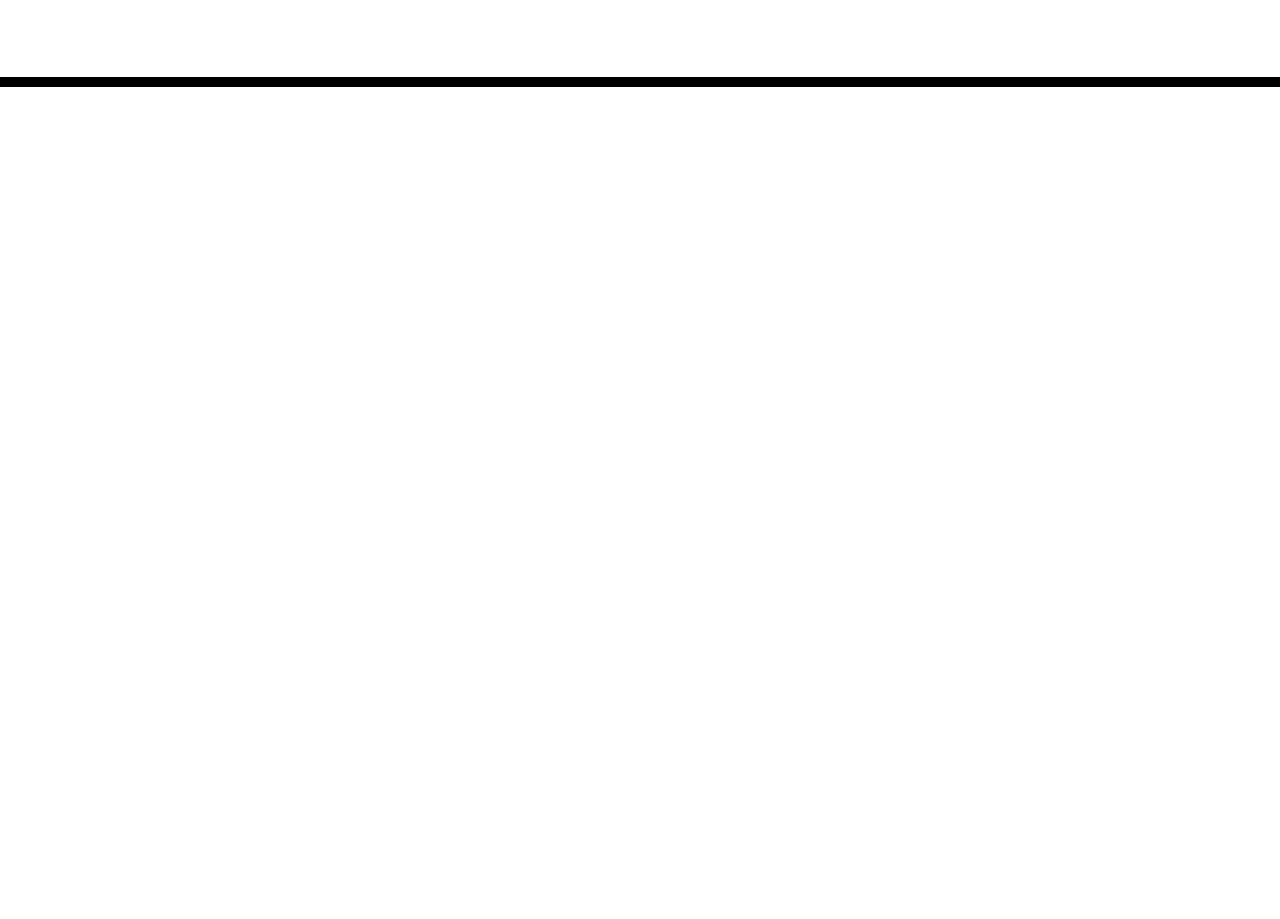
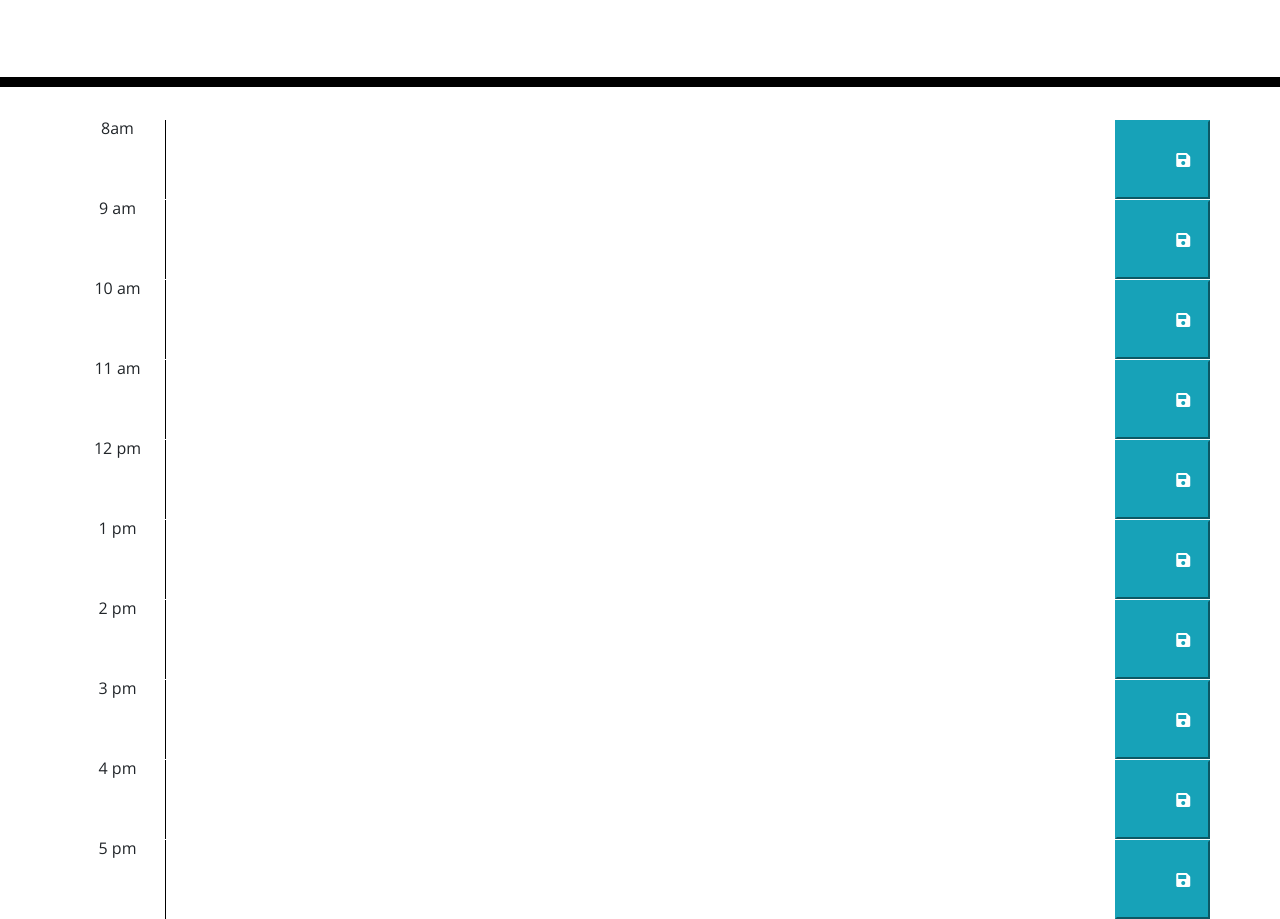
Before and after one commit to codenamehemingway/Better-Day-Planner, a plain HTML site: page index.html in a window 1280 px wide. Shown: the part 181-1100 px from the top of the page. Before the commit the page ends 800 px from the top, so only its background shows below. Drawn offline with nearby package versions, Linux system fonts and the light colour scheme; files that its build step writes are made by us from their sources.

Commit message:
added calendar rows/time-blocks and a blank js file

```diff
--- a/index.html
+++ b/index.html
@@ -18,7 +18,7 @@
       href="https://fonts.googleapis.com/css?family=Open+Sans&display=swap"
       rel="stylesheet"
     />
-    <link rel="stylesheet" href="style.css" />
+    <link rel="stylesheet" href="./assets/css/style.css" />
     <title>Work Day Scheduler</title>
   </head>
 
@@ -30,9 +30,111 @@
     </header>
     <div class="container">
       <!-- Timeblocks go here -->
+
+      <!-- 8am TB -->
+      <div id="cal-row-one" class="row justify-content-md-center">
+        <div id="hourOne" class="col-md-1 time-block">8am</div>
+        <textarea name="" id="firstblock" class="col-md-10" rows="3"></textarea>
+        <button id="save" class="col-md-1 save-btn btn-info">
+          <i class="fas fa-save"></i>
+        </button>
+      </div>
+      <!-- 9am TB -->
+      <div id="cal-row-two" class="row justify-content-md-center">
+        <div id="hourTwo" class="col-md-1 time-block">9 am</div>
+        <textarea
+          name=""
+          id="secondblock"
+          class="col-md-10"
+          rows="3"
+        ></textarea>
+        <button id="save" class="col-md-1 save-btn btn-info">
+          <i class="fas fa-save"></i>
+        </button>
+      </div>
+      <!-- 10am TB -->
+      <div id="cal-row-three" class="row justify-content-md-center">
+        <div id="hourThree" class="col-md-1 time-block">10 am</div>
+        <textarea name="" id="thirdblock" class="col-md-10" rows="3"></textarea>
+        <button id="save" class="col-md-1 save-btn btn-info">
+          <i class="fas fa-save"></i>
+        </button>
+      </div>
+      <!-- 11am TB -->
+      <div id="cal-row-four" class="row justify-content-md-center">
+        <div id="hourFour" class="col-md-1 time-block">11 am</div>
+        <textarea
+          name=""
+          id="fourthblock"
+          class="col-md-10"
+          rows="3"
+        ></textarea>
+        <button id="save" class="col-md-1 save-btn btn-info">
+          <i class="fas fa-save"></i>
+        </button>
+      </div>
+      <!-- 12pm TB -->
+      <div id="cal-row-five" class="row justify-content-md-center">
+        <div id="hourFive" class="col-md-1 time-block">12 pm</div>
+        <textarea name="" id="fifthblock" class="col-md-10" rows="3"></textarea>
+        <button id="save" class="col-md-1 save-btn btn-info">
+          <i class="fas fa-save"></i>
+        </button>
+      </div>
+      <!-- 1pm TB -->
+      <div id="cal-row-six" class="row justify-content-md-center">
+        <div id="hourSix" class="col-md-1 time-block">1 pm</div>
+        <textarea name="" id="sixthblock" class="col-md-10" rows="3"></textarea>
+        <button id="save" class="col-md-1 save-btn btn-info">
+          <i class="fas fa-save"></i>
+        </button>
+      </div>
+      <!-- 2pm TB -->
+      <div id="cal-row-seven" class="row justify-content-md-center">
+        <div id="hourSeven" class="col-md-1 time-block">2 pm</div>
+        <textarea
+          name=""
+          id="seventhblock"
+          class="col-md-10"
+          rows="3"
+        ></textarea>
+        <button id="save" class="col-md-1 save-btn btn-info">
+          <i class="fas fa-save"></i>
+        </button>
+      </div>
+      <!-- 3pm TB -->
+      <div id="cal-row-eight" class="row justify-content-md-center">
+        <div id="hourEight" class="col-md-1 time-block">3 pm</div>
+        <textarea
+          name=""
+          id="eighthblock"
+          class="col-md-10"
+          rows="3"
+        ></textarea>
+        <button id="save" class="col-md-1 save-btn btn-info">
+          <i class="fas fa-save"></i>
+        </button>
+      </div>
+      <!-- 4pm TB -->
+      <div id="cal-row-nine" class="row justify-content-md-center">
+        <div id="hourNine" class="col-md-1 time-block">4 pm</div>
+        <textarea name="" id="ninthblock" class="col-md-10" rows="3"></textarea>
+        <button id="save" class="col-md-1 save-btn btn-info">
+          <i class="fas fa-save"></i>
+        </button>
+      </div>
+      <!-- 5pm TB -->
+      <div id="cal-row-ten" class="row justify-content-md-center">
+        <div id="hourTen" class="col-md-1 time-block">5 pm</div>
+        <textarea name="" id="tenthblock" class="col-md-10" rows="3"></textarea>
+        <button id="save" class="col-md-1 save-btn btn-info">
+          <i class="fas fa-save"></i>
+        </button>
+      </div>
     </div>
 
     <script src="https://code.jquery.com/jquery-3.4.1.min.js"></script>
     <script src="https://cdnjs.cloudflare.com/ajax/libs/moment.js/2.24.0/moment.min.js"></script>
+    <script src="./assets/js/script.js"></script>
   </body>
 </html>
```
Also changed, not shown: assets/js/script.js (added).
